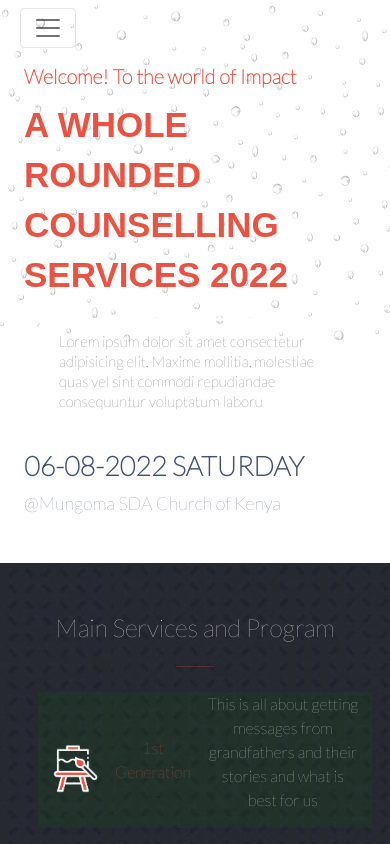
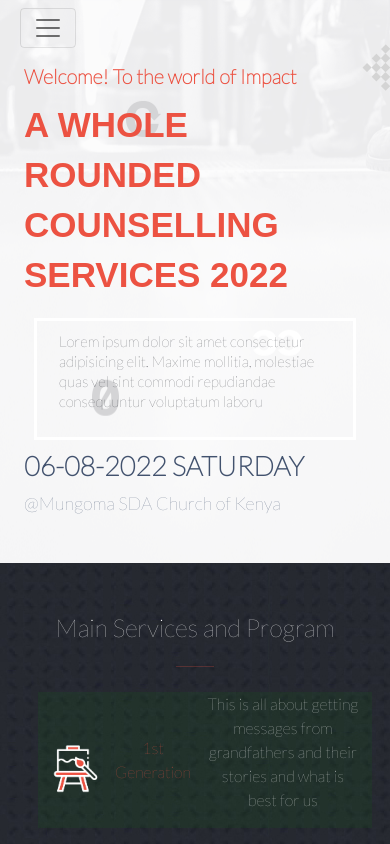
Before and after one commit to vigehi/project1, a website: page index.html in a window 390 px wide. Shown: the top 844 px of the page. Drawn offline with nearby package versions, Linux system fonts and the light colour scheme; a web font is replaced by a local one.

Commit message:
Update on CSS

```diff
--- a/CSS/style.css
+++ b/CSS/style.css
@@ -15,7 +15,7 @@ body {
 }
 
 .top-main {
-  background-image: url("../../images/3.jpeg");
+  background-image: url(../images/main-mobile-bg.png);
   background-repeat: no-repeat;
   width: 100%;
   height: inherit;
```
